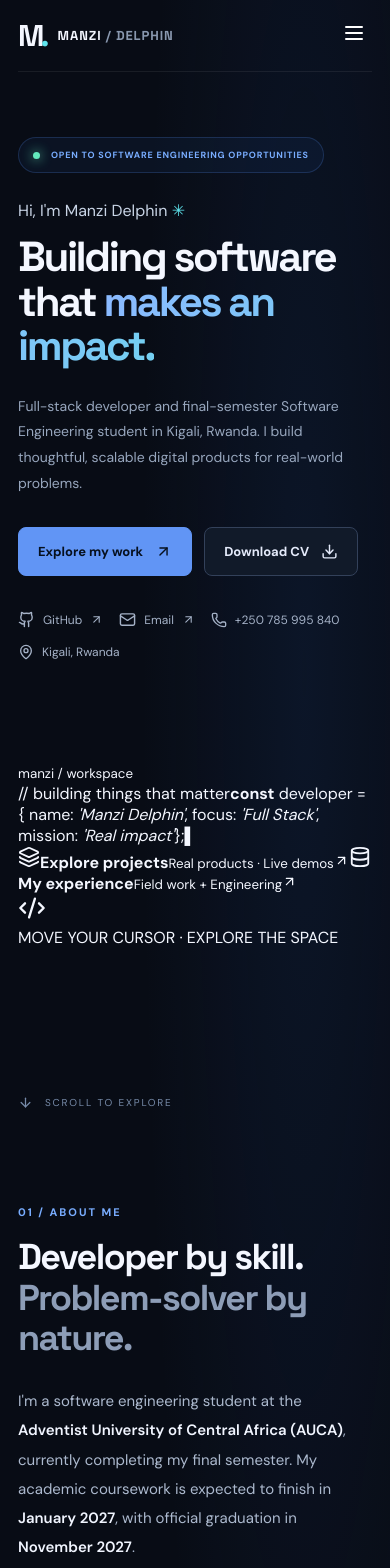
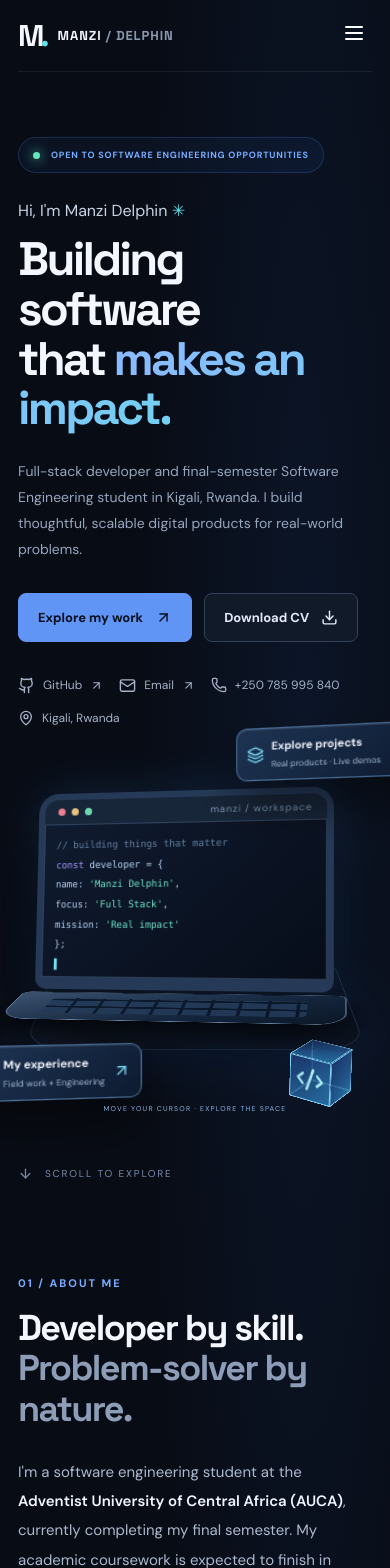
Before and after one commit to manzidelphin/manzi-portfolio, a Next.js app: page / in a window 390 px wide. Shown: the top 1568 px of the page. Built offline with nearby package versions, Linux system fonts and the light colour scheme.

Commit message:
Style full spatial 3D portfolio desktop and mobile

```diff
--- a/app/globals.css
+++ b/app/globals.css
@@ -139,3 +139,37 @@ a:focus-visible, button:focus-visible { outline: 2px solid #8abaff; outline-offs
 .hero-visual .floating-label {right:0;bottom:4px;z-index:3;}
 @media(max-width:1000px){.webgl-sculpture{height:430px}.portrait-thumbnail{right:8%;bottom:45px;}}
 @media(max-width:700px){.webgl-sculpture{height:360px}.portrait-thumbnail{right:0;bottom:38px;width:72px;height:88px}.webgl-caption{font-size:8px}.hero-visual .floating-label{bottom:0;}}
+
+/* Immersive 3D portfolio: real CSS perspective transforms and navigable spatial elements. */
+.hero {grid-template-columns: .92fr 1.08fr;min-height:760px;gap:8px;}
+.hero-copy h1{font-size:clamp(47px,5.15vw,73px)}
+.hero-visual-workspace{height:620px;overflow:visible;}
+.workspace-shell{width:100%;height:590px;position:relative;perspective:1250px;isolation:isolate;}
+.workspace-scene{position:absolute;inset:22px 0 32px;transform-style:preserve-3d;transform:rotateX(var(--rx,0deg)) rotateY(var(--ry,0deg));transition:transform .25s ease-out;}
+.workspace-aura{position:absolute;inset:10% 3%;background:radial-gradient(ellipse at center,rgba(40,116,220,.29),transparent 67%);filter:blur(32px);transform:translateZ(-150px);}
+.workspace-floor{position:absolute;left:6%;right:6%;bottom:45px;height:215px;transform:rotateX(69deg) translateZ(-60px);background:linear-gradient(145deg,rgba(68,122,200,.13),rgba(8,16,30,.3));border:1px solid rgba(120,178,248,.2);border-radius:40px;box-shadow:0 30px 80px rgba(13,44,91,.28);}
+.workspace-computer{position:absolute;left:15%;top:13%;width:72%;height:62%;transform-style:preserve-3d;transform:rotateY(-10deg) rotateX(4deg) translateZ(75px);}
+.workspace-display{height:82%;border:9px solid #263a58;border-bottom-width:16px;border-radius:19px 19px 10px 10px;background:linear-gradient(140deg,#101c31,#070d19);box-shadow:inset 0 0 0 1px rgba(142,201,255,.24),0 28px 60px #0009,0 0 45px #387fce38;overflow:hidden;}
+.workspace-toolbar{height:32px;display:flex;align-items:center;gap:6px;padding:0 13px;background:#18263a;border-bottom:1px solid #31435d;}
+.workspace-toolbar span{width:7px;height:7px;border-radius:50%;background:#6f92b5}.workspace-toolbar span:first-child{background:#ed8192}.workspace-toolbar span:nth-child(2){background:#e8c47b}.workspace-toolbar span:nth-child(3){background:#6ed6b2}.workspace-toolbar small{margin-left:auto;color:#839bb7;font-size:9px;letter-spacing:.1em}
+.workspace-code{padding:24px 23px;display:flex;flex-direction:column;gap:10px;font:clamp(10px,1.05vw,14px)/1.3 ui-monospace,SFMono-Regular,Consolas,monospace;color:#b9d4f3;white-space:nowrap}.workspace-code b{color:#a999ff;font-weight:500}.workspace-code em{color:#6de4c7;font-style:normal}.workspace-code .code-comment{color:#647f9e}.code-cursor{color:#70e2f1;animation:cursor-blink 1.1s steps(2) infinite}
+.workspace-keyboard{width:108%;height:30%;margin-left:-4%;margin-top:-1%;transform:rotateX(70deg) translateZ(-6px);transform-origin:top center;background:linear-gradient(155deg,#3b526f,#15263e 62%,#0b1727);border:1px solid #6884a7;border-radius:8px 8px 25px 25px;box-shadow:0 23px 35px #0009;display:grid;place-items:center;}
+.keyboard-lines{width:78%;height:55%;border-radius:6px;background:repeating-linear-gradient(0deg,transparent 0 13px,#0a1729 13px 17px),repeating-linear-gradient(90deg,#233a58 0 22px,#0a1729 22px 25px);opacity:.9}
+.workspace-float{position:absolute;display:flex;align-items:center;gap:11px;padding:14px 16px;border:1px solid rgba(135,190,248,.43);border-radius:14px;background:linear-gradient(140deg,rgba(30,53,85,.96),rgba(13,27,49,.94));box-shadow:0 20px 42px #0008, inset 0 1px #ffffff18;z-index:3;transform-style:preserve-3d;transition:transform .25s, border-color .25s;backdrop-filter:blur(12px)}
+.workspace-float svg{color:#76d9f2;flex-shrink:0}.workspace-float span{display:flex;flex-direction:column;gap:4px}.workspace-float strong{font-size:12px}.workspace-float small{font-size:9px;color:#a1b6d2;white-space:nowrap}.workspace-float-one{top:4%;right:-2%;transform:translateZ(170px) rotateY(-12deg)}.workspace-float-two{bottom:15%;left:-5%;transform:translateZ(190px) rotateY(9deg)}.workspace-float:hover{border-color:#a3e4ff;filter:brightness(1.15)}
+.workspace-cube{position:absolute;right:12%;bottom:10%;width:65px;height:65px;transform-style:preserve-3d;transform:translateZ(100px) rotateX(-22deg) rotateY(28deg);animation:cube-turn 13s linear infinite;pointer-events:none}.cube-face{position:absolute;inset:0;border:1px solid #82d6f8;background:linear-gradient(140deg,#2c83b9a8,#1a316bc7);display:grid;place-items:center;color:#b5f6ff;backface-visibility:visible}.cube-front{transform:translateZ(32px)}.cube-back{transform:rotateY(180deg) translateZ(32px)}.cube-left{transform:rotateY(-90deg) translateZ(32px)}.cube-right{transform:rotateY(90deg) translateZ(32px)}.cube-top{transform:rotateX(90deg) translateZ(32px)}.cube-bottom{transform:rotateX(-90deg) translateZ(32px)}
+.workspace-hint{position:absolute;bottom:3px;left:50%;transform:translateX(-50%);font-size:9px;letter-spacing:.17em;color:#89b5e3;white-space:nowrap}
+@keyframes cube-turn{to{transform:translateZ(100px) rotateX(338deg) rotateY(388deg)}}@keyframes cursor-blink{50%{opacity:0}}
+.immersive-section{background:radial-gradient(ellipse 75% 35% at 50% 15%,#15304c65,transparent 80%),#0b111c}
+.project-grid-3d{perspective:1500px;gap:26px}
+.project-grid-3d .project-card{transform-style:preserve-3d;transform:rotateY(-2deg) rotateX(1deg);box-shadow:20px 24px 60px #0006;min-height:540px}
+.project-grid-3d .project-card:nth-child(even){transform:rotateY(2deg) rotateX(1deg)}
+.project-grid-3d .project-card:hover,.project-grid-3d .project-card:focus-within{transform:translateY(-12px) rotateY(0deg) rotateX(0deg) scale(1.015);box-shadow:0 35px 75px #000a}
+.project-grid-3d .project-graphic{transform:translateZ(35px);box-shadow:0 18px 35px #0005}
+.project-grid-3d .project-card h3{transform:translateZ(18px)}
+.immersive-experience .timeline-item{background:linear-gradient(115deg,#142136a6,#0d152400);border:1px solid #30445b;border-left:0;border-radius:0 18px 18px 0;padding:26px 25px 26px 35px;margin-bottom:18px;box-shadow:10px 18px 35px #0003;transition:transform .25s,border-color .25s}
+.immersive-experience .timeline-item:hover{transform:translateX(9px) translateZ(15px);border-color:#527fae}
+.skills-grid-3d{perspective:900px}.skills-grid-3d .skill-group{transform:rotateX(3deg);transition:transform .25s}.skills-grid-3d .skill-group:hover{transform:translateY(-9px) rotateX(0deg);box-shadow:0 24px 45px #0006}
+@media(max-width:1100px){.hero{grid-template-columns:1fr;gap:10px}.hero-visual-workspace{height:560px}.workspace-shell{max-width:650px;margin:auto}.workspace-float-one{right:2%}.workspace-float-two{left:2%}}
+@media(max-width:700px){.hero-visual-workspace{height:380px}.workspace-shell{height:380px;perspective:850px}.workspace-scene{inset:15px 0 20px}.workspace-computer{left:11%;width:78%;top:16%;height:65%}.workspace-display{border-width:6px;border-bottom-width:11px}.workspace-code{padding:14px 12px;gap:7px;font-size:9px}.workspace-toolbar{height:24px}.workspace-float{padding:8px;gap:6px;border-radius:9px}.workspace-float svg{width:14px}.workspace-float strong{font-size:9px}.workspace-float small{font-size:7px}.workspace-float-one{right:0;top:4%}.workspace-float-two{left:0;bottom:10%}.workspace-cube{width:40px;height:40px;right:13%;bottom:6%}.cube-front{transform:translateZ(20px)}.cube-back{transform:rotateY(180deg) translateZ(20px)}.cube-left{transform:rotateY(-90deg) translateZ(20px)}.cube-right{transform:rotateY(90deg) translateZ(20px)}.cube-top{transform:rotateX(90deg) translateZ(20px)}.cube-bottom{transform:rotateX(-90deg) translateZ(20px)}.workspace-hint{font-size:7px}.project-grid-3d .project-card,.project-grid-3d .project-card:nth-child(even){min-height:0;transform:none}.project-grid-3d .project-graphic,.project-grid-3d .project-card h3{transform:none}.immersive-experience .timeline-item{padding:20px 18px 20px 27px}}
+@media(prefers-reduced-motion:reduce){.workspace-scene,.workspace-cube,.project-grid-3d .project-card,.skills-grid-3d .skill-group{animation:none!important;transition:none!important;transform:none!important}.workspace-float,.workspace-float-one,.workspace-float-two{transition:none}}
```
